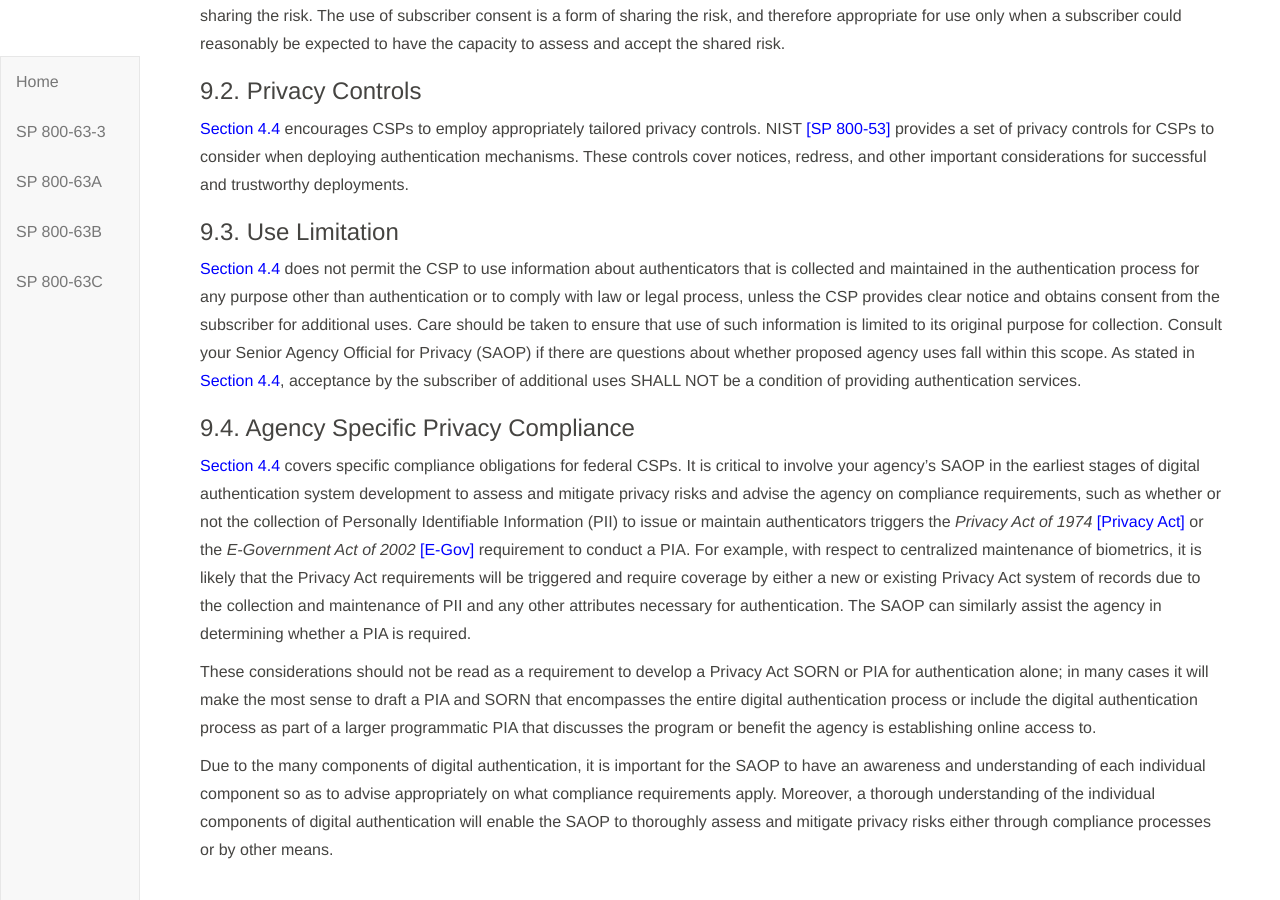
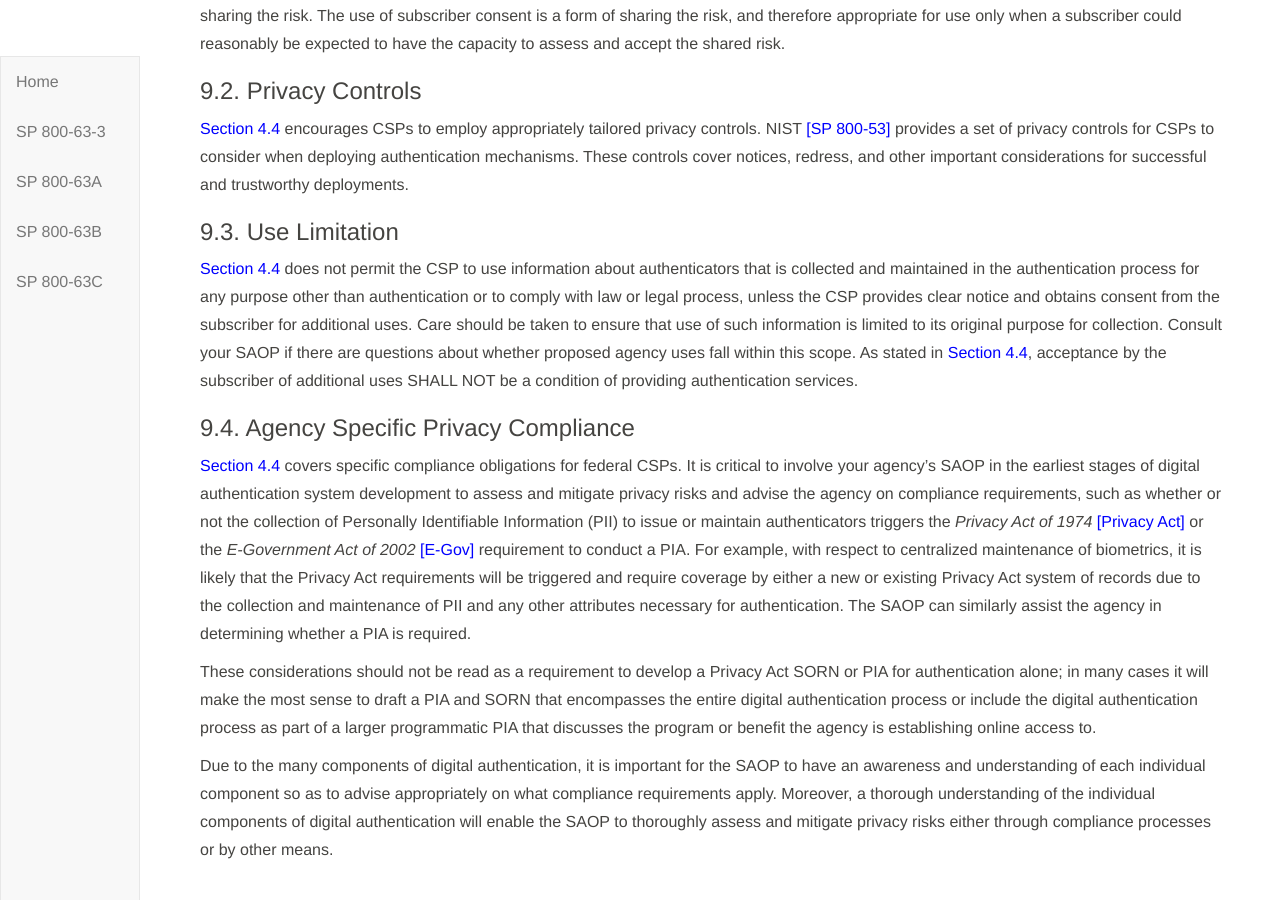
Before and after one commit to usnistgov/800-63-3, a Jekyll site: the page built from sp800-63b/sec9_privacy.md, in a window 1280 px wide and 900 px high, scrolled down 389 px. Built offline with Jekyll 4.4.1, drawn with Linux system fonts in a browser that asks for light colours; our own code applies the rules of GitHub Pages for plain Markdown files.

Commit message:
Update sec9_privacy.md

```diff
--- a/sp800-63b/sec9_privacy.md
+++ b/sp800-63b/sec9_privacy.md
@@ -19,7 +19,7 @@ CSPs should be able to reasonably justify any response they take to identified p
 
 ### 9.3. Use Limitation
 
-[Section 4.4](#aal_privacy) does not permit the CSP to use information about authenticators that is collected and maintained in the authentication process for any purpose other than authentication or to comply with law or legal process, unless the CSP provides clear notice and obtains consent from the subscriber for additional uses. Care should be taken to ensure that use of such information is limited to its original purpose for collection. Consult your Senior Agency Official for Privacy (SAOP) if there are questions about whether proposed agency uses fall within this scope. As stated in [Section 4.4](#aal_privacy), acceptance by the subscriber of additional uses SHALL NOT be a condition of providing authentication services.
+[Section 4.4](#aal_privacy) does not permit the CSP to use information about authenticators that is collected and maintained in the authentication process for any purpose other than authentication or to comply with law or legal process, unless the CSP provides clear notice and obtains consent from the subscriber for additional uses. Care should be taken to ensure that use of such information is limited to its original purpose for collection. Consult your SAOP if there are questions about whether proposed agency uses fall within this scope. As stated in [Section 4.4](#aal_privacy), acceptance by the subscriber of additional uses SHALL NOT be a condition of providing authentication services.
 
 ### 9.4. Agency Specific Privacy Compliance
 
```
